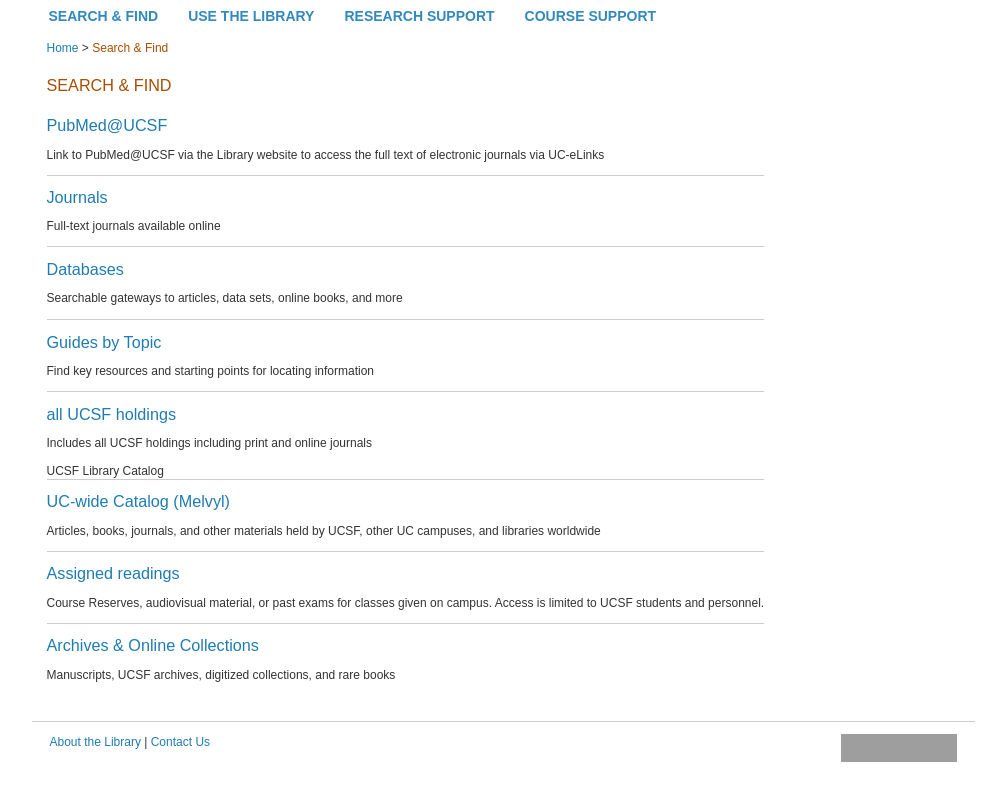
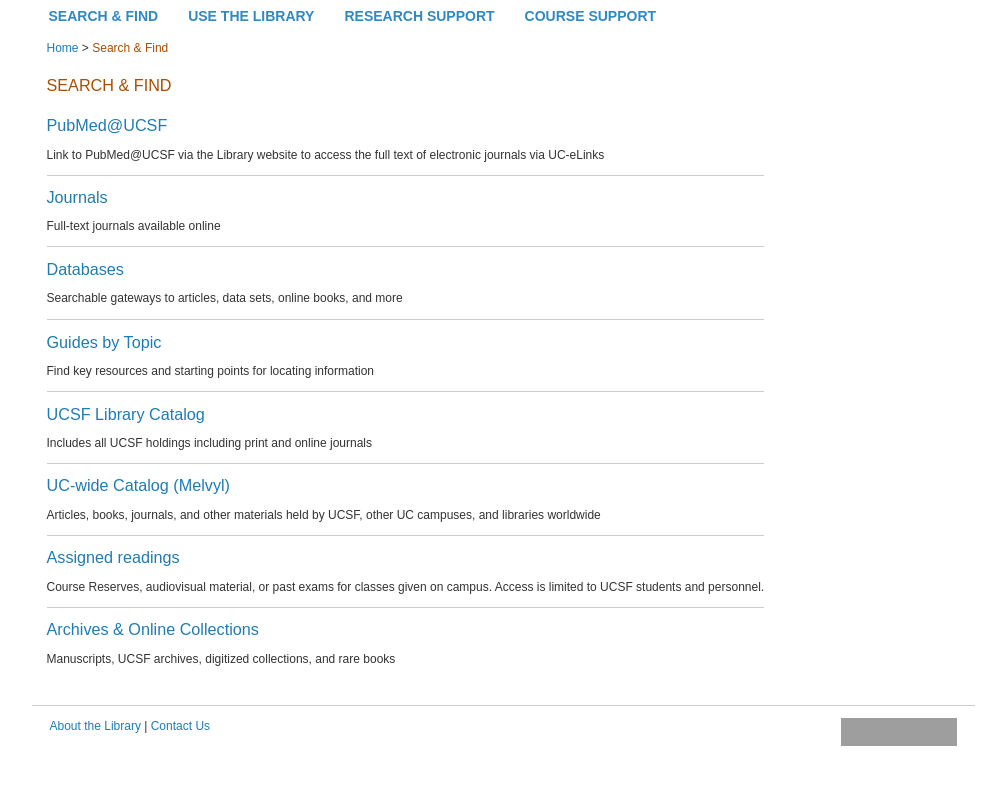
Before and after one commit to ucsf-ckm/library-menus, a Jekyll site: the page built from find/index.html, in a window 1280 px wide, cut to the strip 124-932 px from the top of the page. Shown: the top 801 px of the strip, without its empty margins (137-1143 px from the left). Built offline with Jekyll 4.4.1, drawn with Linux system fonts in a browser that asks for light colours; grey boxes are pictures that could not be loaded.

Commit message:
fix mistake

```diff
--- a/find/index.html
+++ b/find/index.html
@@ -46,8 +46,8 @@
         </div>
       </div>
       <div class="panel-region-separator">&nbsp;</div><div class="panel-pane  last no-separator">
-      <div class="block-inner"><h2 class="title"><span><a href="http://ucsfcat.library.ucsf.edu/">all UCSF holdings</a></span></h2>
-        <div class="content"><p>Includes all UCSF holdings including print and online journals</p>UCSF Library Catalog
+      <div class="block-inner"><h2 class="title"><span><a href="http://ucsfcat.library.ucsf.edu/">UCSF Library Catalog</a></span></h2>
+        <div class="content"><p>Includes all UCSF holdings including print and online journals</p>
         </div>
       </div>
     </div>
```
